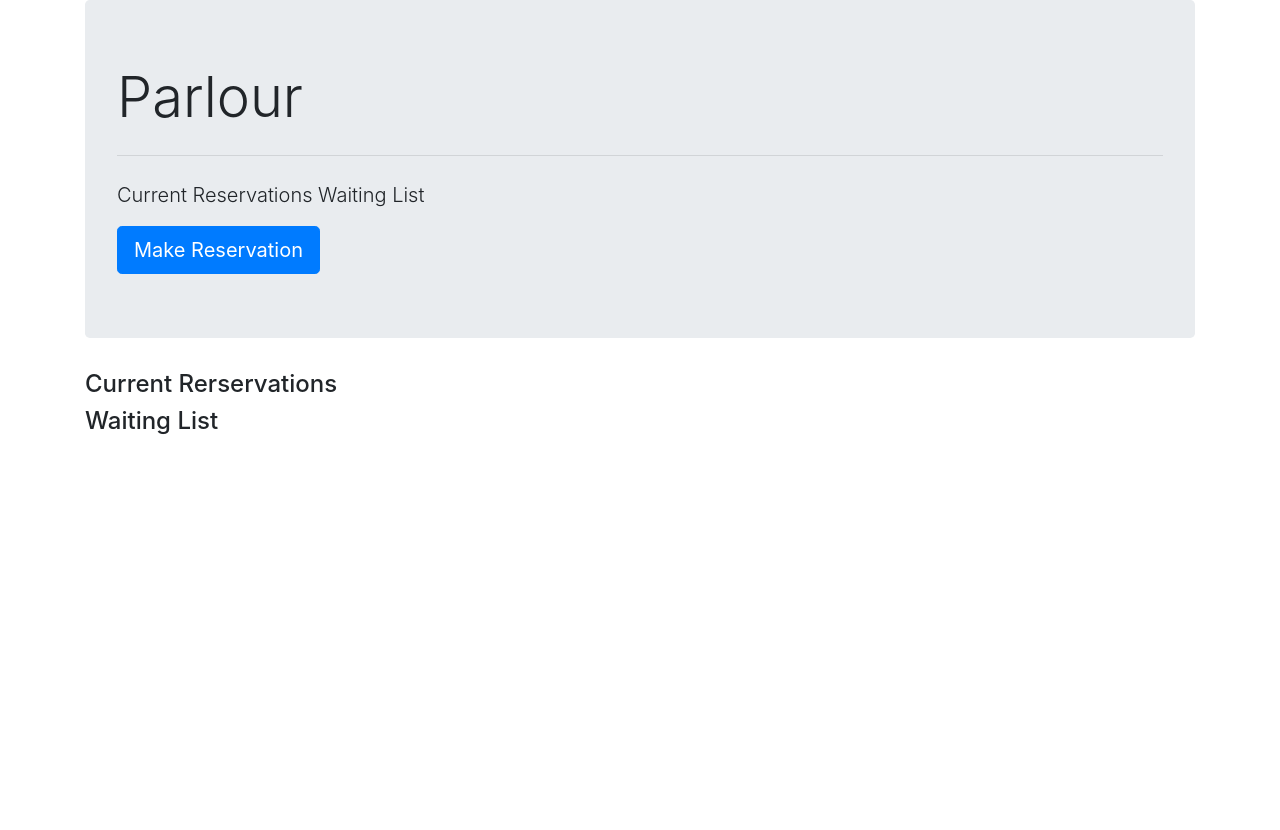
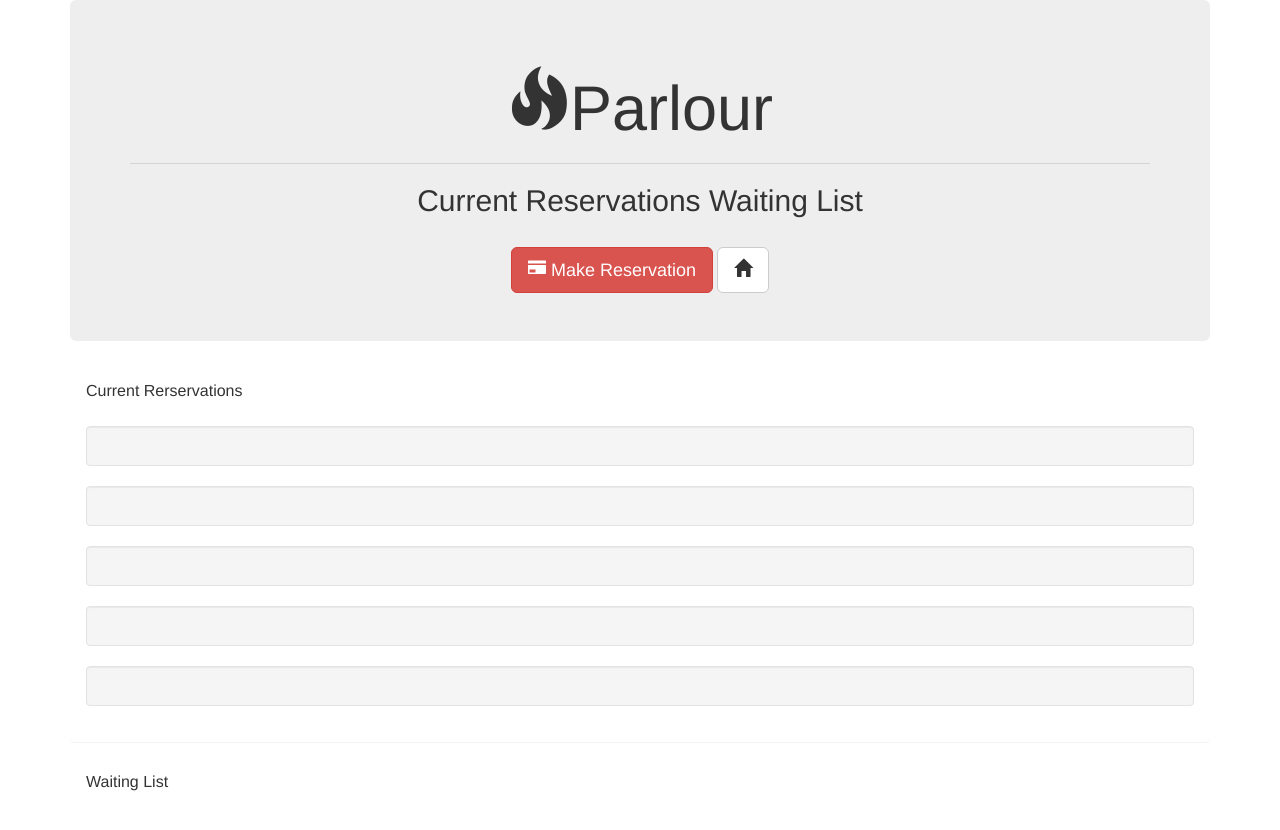
Before and after one commit to wood0761/reservation_system, a plain HTML site: page tables.html in a window 1280 px wide. Before the commit the page ends 800 px from the top, so only its background shows below. Drawn offline with nearby package versions, Linux system fonts and the light colour scheme.

Commit message:
updated tables page

```diff
--- a/tables.html
+++ b/tables.html
@@ -1,22 +1,36 @@
 <!DOCTYPE html>
-<html lang="en-us">
+<html lang="en">
 
 <head>
-    <!-- Required meta tags -->
-    <meta charset="utf-8" />
-    <meta name="viewport" content="width=device-width, initial-scale=1, shrink-to-fit=no">
+    <meta charset="UTF-8">
     <title>Tables Page</title>
-    <link rel="stylesheet" href="https://maxcdn.bootstrapcdn.com/bootstrap/4.0.0/css/bootstrap.min.css">
-    <link rel="stylesheet" href="assets/css/style.css">
+
+    <!-- Latest compiled and minified CSS -->
+    <link rel="stylesheet" href="https://maxcdn.bootstrapcdn.com/bootstrap/3.3.6/css/bootstrap.min.css" integrity="sha384-1q8mTJOASx8j1Au+a5WDVnPi2lkFfwwEAa8hDDdjZlpLegxhjVME1fgjWPGmkzs7"
+        crossorigin="anonymous">
+
 </head>
 
 <body>
     <div class="container">
         <div class="jumbotron">
-            <h1 class="display-4">Parlour</h1>
-            <hr class="my-4">
-            <p class="lead">Current Reservations Waiting List</p>
-            <a class="btn btn-primary btn-lg" href="/reserve.html" role="button">Make Reservation</a>
+            <h1 class="text-center">
+                <span class="glyphicon glyphicon-fire"></span>Parlour</h1>
+            <hr>
+            <h2 class="text-center">Current Reservations Waiting List</h2>
+            <br>
+            <div class="text-center">
+                <a href="/reserve">
+                    <button type="button" class="btn btn-lg btn-danger">
+                        <span class="glyphicon glyphicon-credit-card"></span> Make Reservation</button>
+                </a>
+                <a href="/index">
+                    <button type="button" class="btn btn-lg btn-default">
+                        <span class="glyphicon glyphicon-home"></span>
+                    </button>
+                </a>
+            </div>
+
         </div>
         <div class="row">
             <!-- Reservation List -->
```
